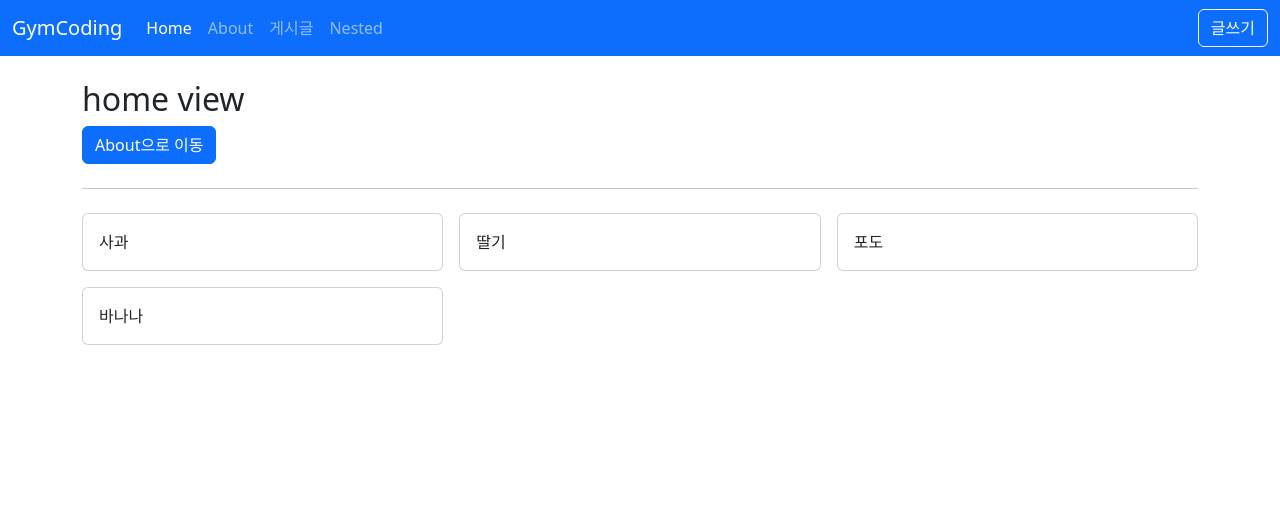
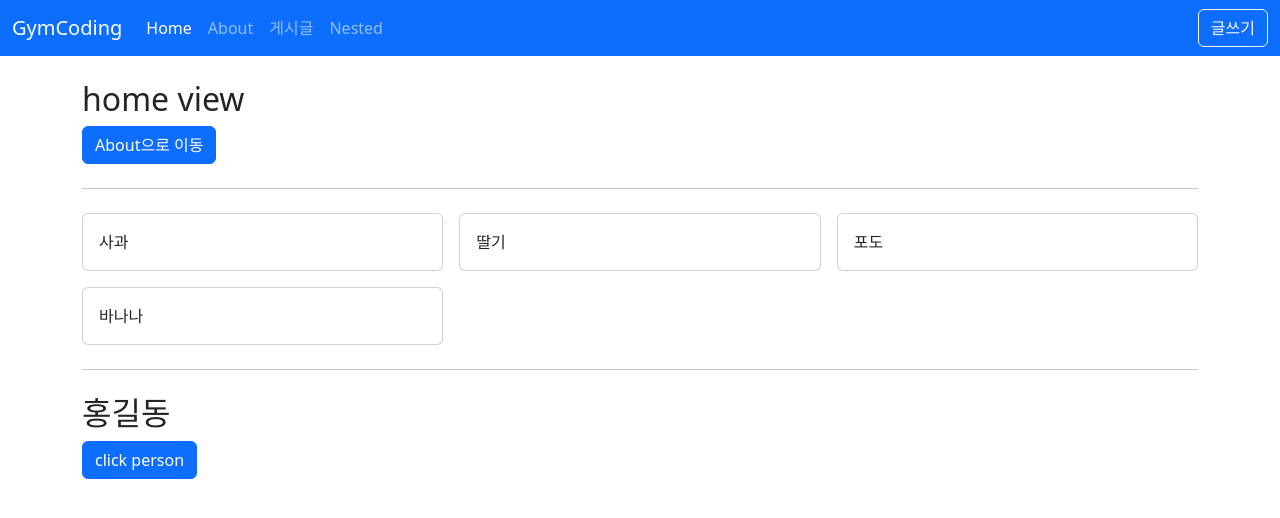
Before and after one commit to hueleev/vue3-posts, a Vue app: page / in a window 1280 px wide. Shown: the top 518 px of the page. Built offline with nearby package versions, Linux system fonts and the light colour scheme.

Commit message:
13_plugin

```diff
--- /dev/null
+++ b/src/plugins/func.js
@@ -0,0 +1,4 @@
+function funcPlugins() {
+	console.log('funcPlugins');
+}
+export default funcPlugins;
--- /dev/null
+++ b/src/plugins/obj.js
@@ -0,0 +1,12 @@
+const objPlugins = {
+	install(app, options) {
+		console.log('objPlugins app: ', app);
+		console.log('objPlugins options: ', options);
+		// app.component() 전역 컴포넌트
+		// app.config.globalProperties 전역 애플리케이션 인스턴스에 속성 추가
+		// app.directive 커스텀 디렉티브
+		// app.provide 리소스
+	},
+};
+
+export default objPlugins;
--- /dev/null
+++ b/src/plugins/person.js
@@ -0,0 +1,13 @@
+export default {
+	install(app, options) {
+		const person = {
+			name: '짐코딩',
+			say() {
+				alert(this.name);
+			},
+			...options,
+		};
+		app.config.globalProperties.$person = person;
+		app.provide('person', person);
+	},
+};
--- a/src/views/HomeView.vue
+++ b/src/views/HomeView.vue
@@ -12,19 +12,33 @@
 	<AppGrid :items="items" v-slot="{ item }" col-calss="col-3">
 		<AppCard>{{ item }}</AppCard>
 	</AppGrid>
+	<hr class="my-4" />
+	<h2>{{ person.name }}</h2>
+	<button class="btn btn-primary" @click="person.say">click person</button>
 </template>
+
+<script>
+export default {
+	created() {
+		// console.log(this.$person.name);
+		// this.$person.say();
+	},
+};
+</script>
 
 <script setup>
 import { useRouter } from 'vue-router';
 import AppCard from '@/components/AppCard.vue';
 import AppGrid from '@/components/AppGrid.vue';
-import { ref } from 'vue';
+import { inject, ref } from 'vue';
 const router = useRouter();
 const goAboutPage = () => {
 	router.push('/about');
 };
 
 const items = ref(['사과', '딸기', '포도', '바나나']);
+const person = inject('person');
+console.log('person.name', person.name);
 </script>
 
 <style lang="scss" scoped></style>
```
Also changed, not shown: src/main.js (+10 -1 lines).
